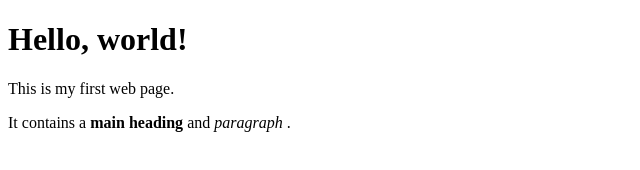
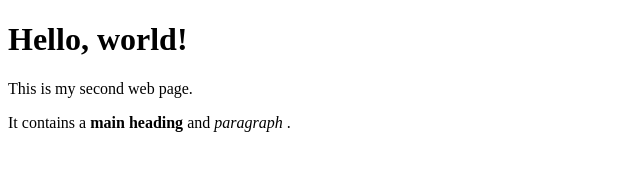
Before and after one commit to kamesh20/hdfc, a plain HTML site: page index.html in a window 1280 px wide. Shown: the full height of the page, 0-640 px from the left. Drawn offline with Linux system fonts and the light colour scheme.

Commit message:
Updated index.html

```diff
--- a/index.html
+++ b/index.html
@@ -5,7 +5,7 @@
     </head>
     <body>
         <h1>Hello, world!</h1>
-        <p>This is my first web page.</p>
+        <p>This is my second web page.</p>
         <p>It contains a
              <strong>main heading</strong> and <em> paragraph </em>.
         </p>
```
